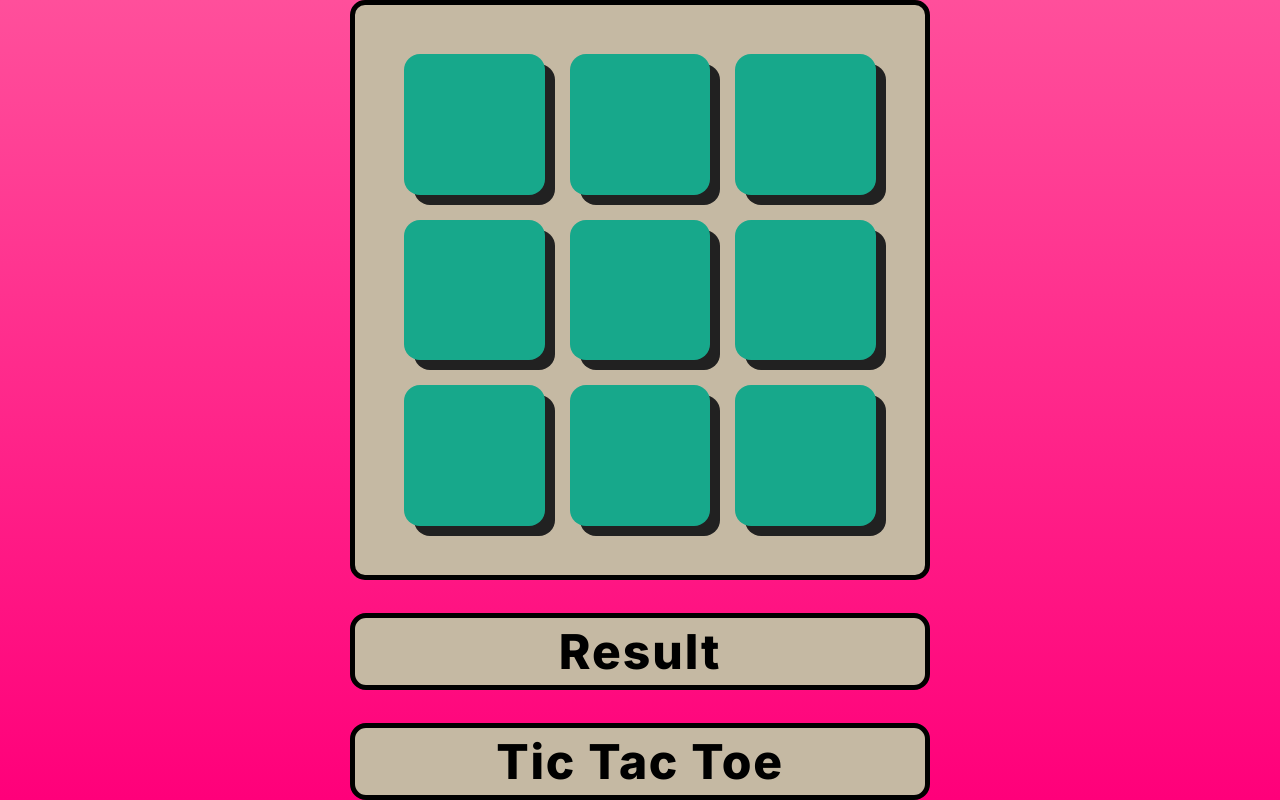
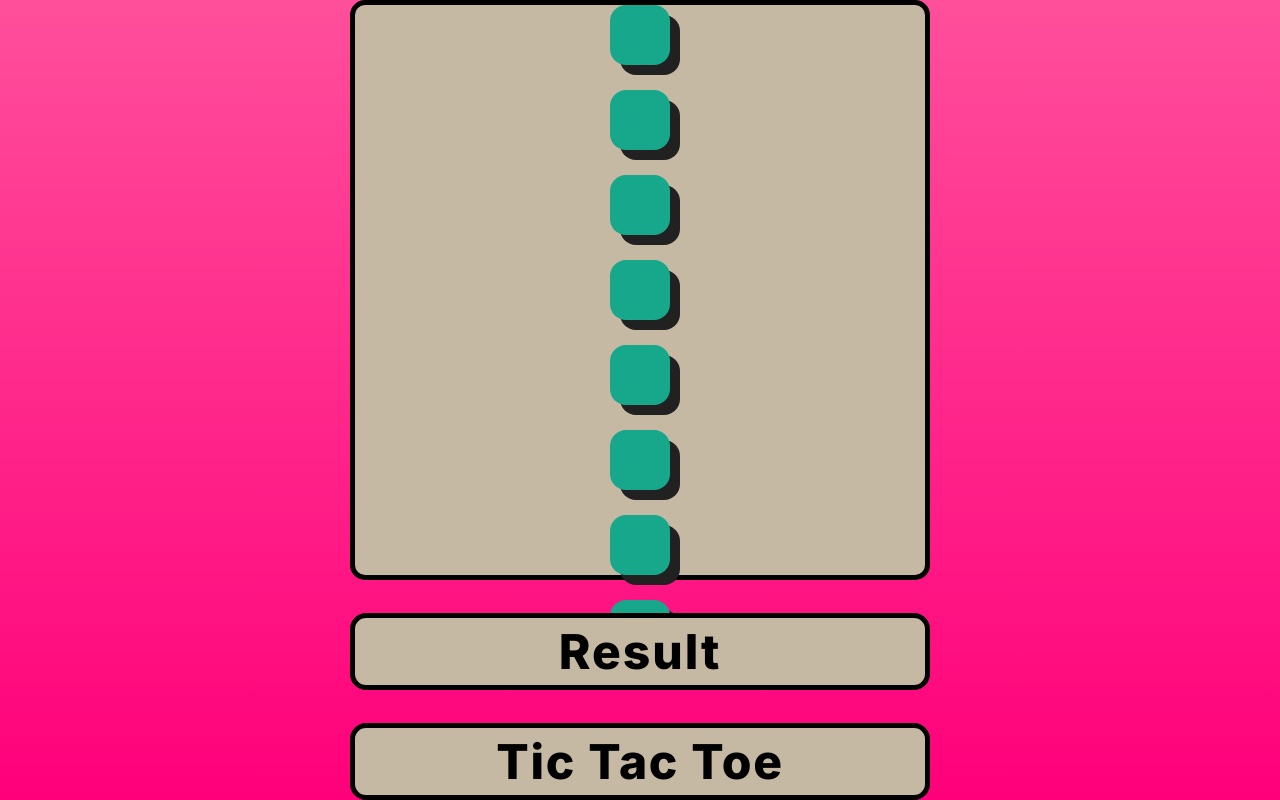
Before and after one commit to yakubova6/tic-tac-toe, a plain HTML site: page index.html in a window 1280 px wide. Drawn offline with Linux system fonts and the light colour scheme.

Commit message:
class grid__row removed

```diff
--- a/index.html
+++ b/index.html
@@ -15,21 +15,15 @@
 <main class="content">
     <h1 class="content__visually-hidden">Tic Tac Toe</h1>
     <div class="content__grid">
-        <div class="grid__row">
             <button class="grid__cell" data-js-cell="0"></button>
             <button class="grid__cell" data-js-cell="1"></button>
             <button class="grid__cell" data-js-cell="2"></button>
-        </div>
-        <div class="grid__row">
             <button class="grid__cell" data-js-cell="3"></button>
             <button class="grid__cell" data-js-cell="4"></button>
             <button class="grid__cell" data-js-cell="5"></button>
-        </div>
-        <div class="grid__row">
             <button class="grid__cell" data-js-cell="6"></button>
             <button class="grid__cell" data-js-cell="7"></button>
             <button class="grid__cell" data-js-cell="8"></button>
-        </div>
     </div>
     <button class="content__button content__button--result" data-js-result>Result</button>
     <button class="content__button content__button--game_title" data-js-restart>Tic Tac Toe</button>
```
